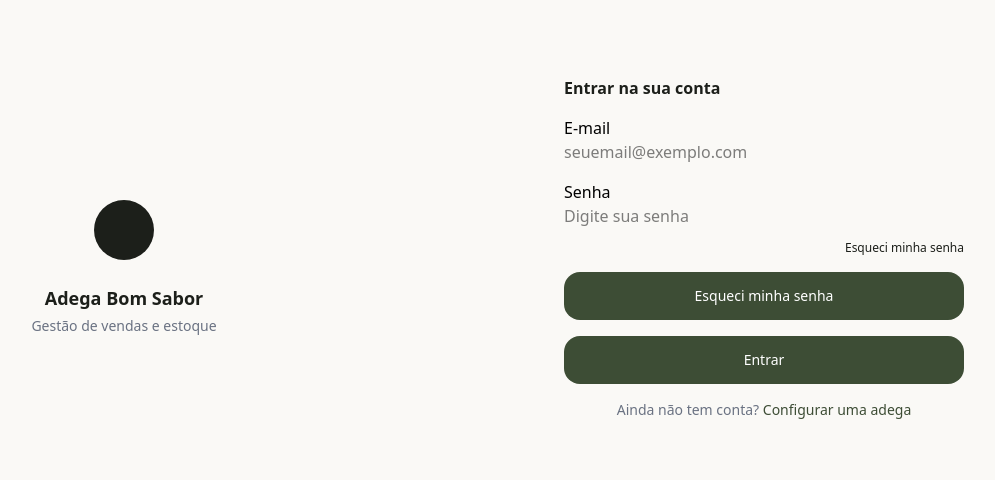
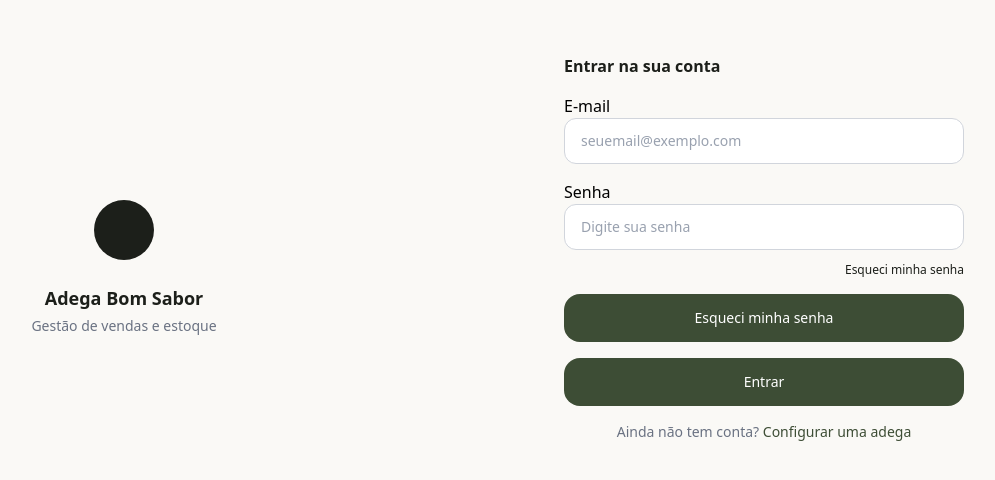
Before and after one commit to myevvy/projeto-adega-fatec-itaquera, a React (Vite) app in the folder frontend/: page /login in a window 1280 px wide. Shown: the part 132-612 px from the top of the page, without its empty margins (196-1191 px from the left). Built offline with nearby package versions, Linux system fonts and the light colour scheme.

Commit message:
borda formfield

```diff
--- a/frontend/src/components/form-field/FormField.tsx
+++ b/frontend/src/components/form-field/FormField.tsx
@@ -34,6 +34,7 @@ function FormField({
         required={required}
         type={type}
         value={value}
+        className="w-full rounded-xl border border-gray-300 bg-white px-4 py-3 text-sm text-[#1c1f1a] placeholder:text-gray-400 focus:border-[#3d4d35] focus:outline-none focus:ring-2 focus:ring-[#3d4d35]/20"
       />
     </p>
   )
```
